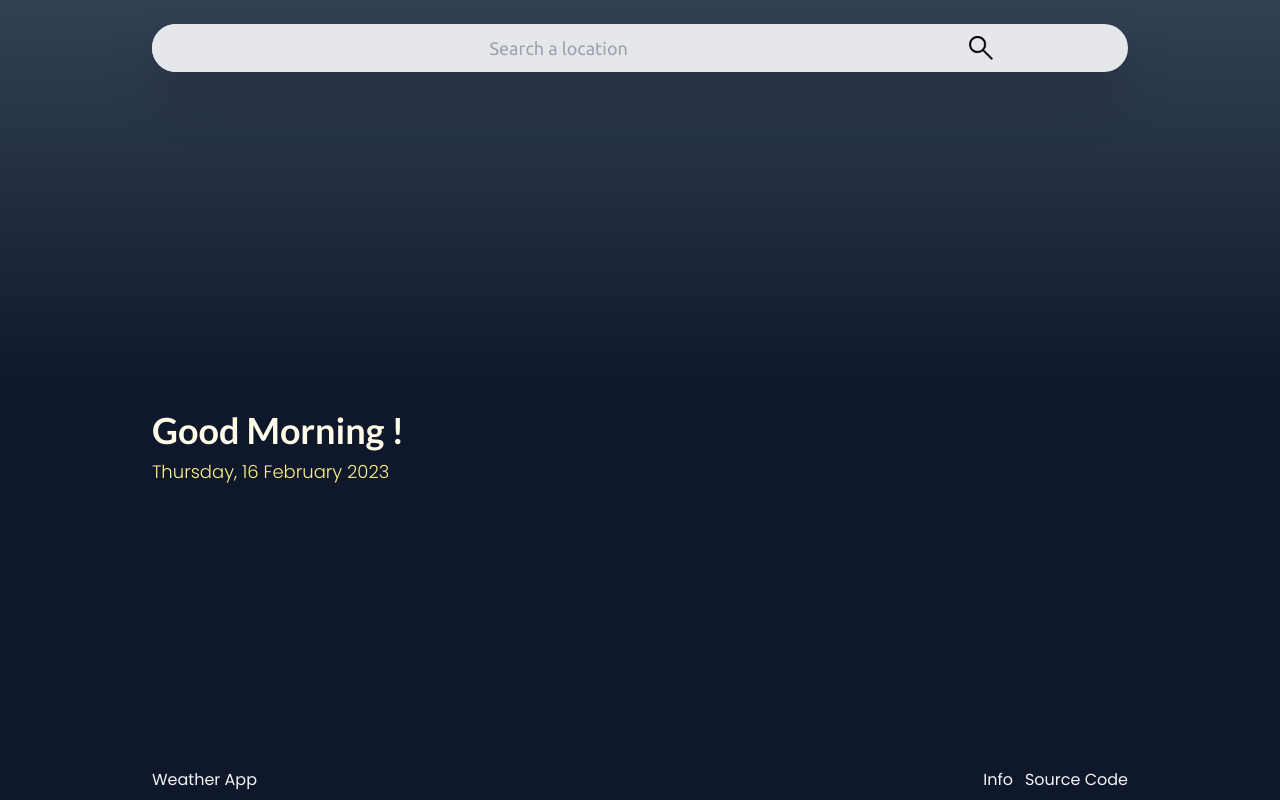
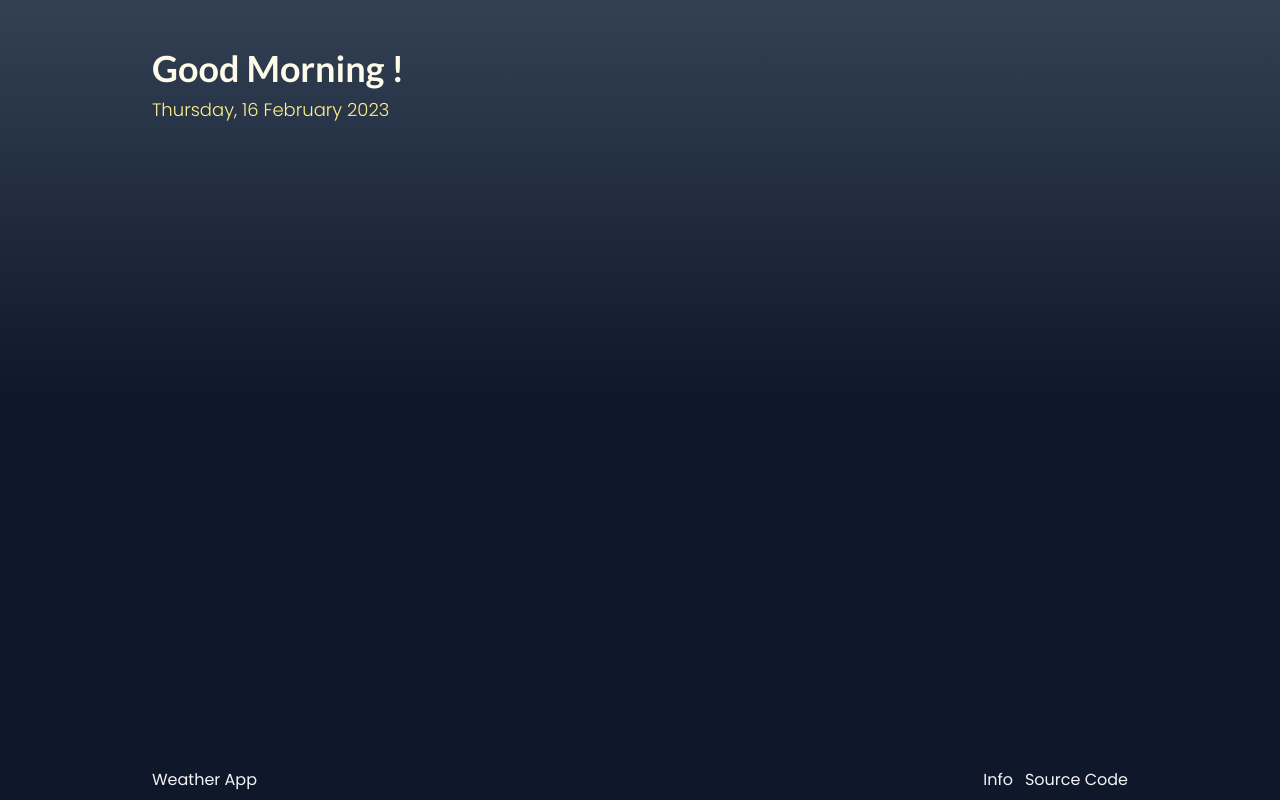
Before and after one commit to s-soumyakanta/weather-app, a React (Create React App) app: page / in a window 1280 px wide. Built offline with nearby package versions, Linux system fonts and the light colour scheme.

Commit message:
only grret and footer

```diff
--- a/src/App.js
+++ b/src/App.js
@@ -1,65 +1,62 @@
 import {React,useState, useEffect} from "react";
-import SearchBar from "./components/SearchBar";
-import WeatherInfo from "./components/WeatherInfo";
+// import SearchBar from "./components/SearchBar";
+// import WeatherInfo from "./components/WeatherInfo";
 import Greetings from "./components/Greetings";
 import Footer from "./components/Footer";
-import { OPEN_WEATHER_API_KEY,OPEN_WEATHER_API_URL } from "./api";
-// import Intro from "./components/Intro";
+// import { OPEN_WEATHER_API_KEY,OPEN_WEATHER_API_URL } from "./api";
+
 
 
 export default function App() {
-  const [liveWeatherData,setLiveWeatherData] = useState(null)
-  const [areaHistory,setAreaHistory] = useState([])
+  // const [liveWeatherData,setLiveWeatherData] = useState(null)
+  // const [areaHistory,setAreaHistory] = useState([])
 
 
 
-const geoDBData = (areaPositions) =>{
+// const geoDBData = (areaPositions) =>{
 
-  const areaId = areaPositions.id
-  const allAreaId = areaHistory.map(elem => elem.id)
+//   const areaId = areaPositions.id
+//   const allAreaId = areaHistory.map(elem => elem.id)
 
 
 
 
-  if(allAreaId.includes(areaId)){
+//   if(allAreaId.includes(areaId)){
 
-  }else if(areaPositions.city === undefined){
+//   }else if(areaPositions.city === undefined){
 
-  }
-  else{
+//   }
+//   else{
 
-    setAreaHistory([...areaHistory,areaPositions])
-  }
+//     setAreaHistory([...areaHistory,areaPositions])
+//   }
 
 
-    const lat = areaPositions.latitude
-    const lon = areaPositions.longitude
+//     const lat = areaPositions.latitude
+//     const lon = areaPositions.longitude
 
-    console.log(lat,lon)
-   const liveWeatherApiFetch = fetch(
-      `${OPEN_WEATHER_API_URL}/weather?lat=${lat}&lon=${lon}&appid=${OPEN_WEATHER_API_KEY}&units=metric`
+//     console.log(lat,lon)
+//    const liveWeatherApiFetch = fetch(
+//       `${OPEN_WEATHER_API_URL}/weather?lat=${lat}&lon=${lon}&appid=${OPEN_WEATHER_API_KEY}&units=metric`
 
-    )
+//     )
 
 
-    const promise = Promise.resolve(liveWeatherApiFetch)
-    promise.then(async(response)=>{
-      const weatherResponseData = await response.json()
-      setLiveWeatherData({...weatherResponseData})
-    })
-    .catch(console.log("ERROR while fetching open weather api"))
-  }
+//     const promise = Promise.resolve(liveWeatherApiFetch)
+//     promise.then(async(response)=>{
+//       const weatherResponseData = await response.json()
+//       setLiveWeatherData({...weatherResponseData})
+//     })
+//     .catch(console.log("ERROR while fetching open weather api"))
+//   }
+
+  // useEffect(()=>{
+
+  //   const reveseArray = areaHistory.reverse()
+  //    localStorage.setItem("recentSearches", JSON.stringify(reveseArray))
 
 
-
-
-  useEffect(()=>{
-
-    const reveseArray = areaHistory.reverse()
-     localStorage.setItem("recentSearches", JSON.stringify(reveseArray))
-
-
-    },[areaHistory])
+  //   },[areaHistory])
 
 
   return(
@@ -68,9 +65,9 @@ const geoDBData = (areaPositions) =>{
 
     <div className=" h-[100vh]  flex flex-col justify-between  bg-gradient-to-b via-slate-900 from-slate-700 to-slate-900  ">
 
-<SearchBar searchData={geoDBData} />
+{/* <SearchBar searchData={geoDBData} /> */}
 <Greetings  />
-{ liveWeatherData && <  WeatherInfo data = {liveWeatherData} />}
+{/* { liveWeatherData && <  WeatherInfo data = {liveWeatherData} />} */}
 <Footer />
     </div>
     </>
```
